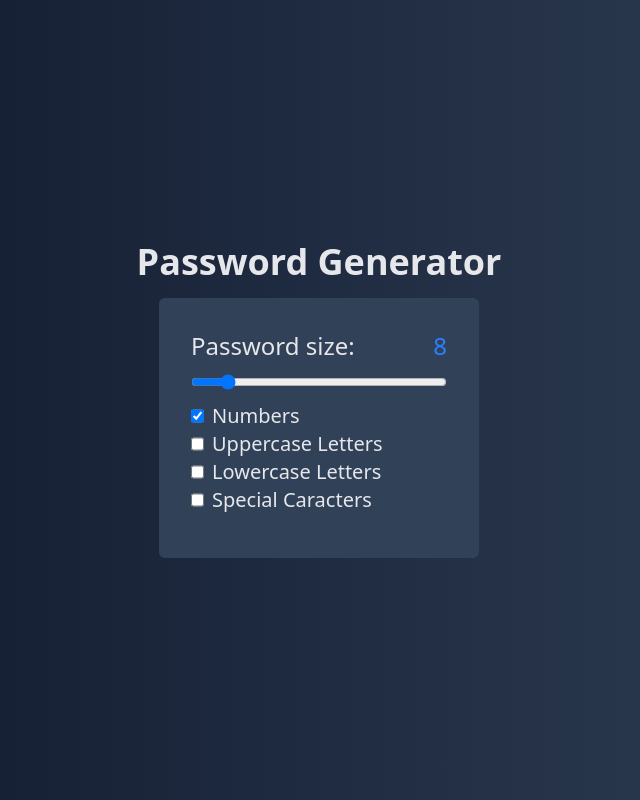
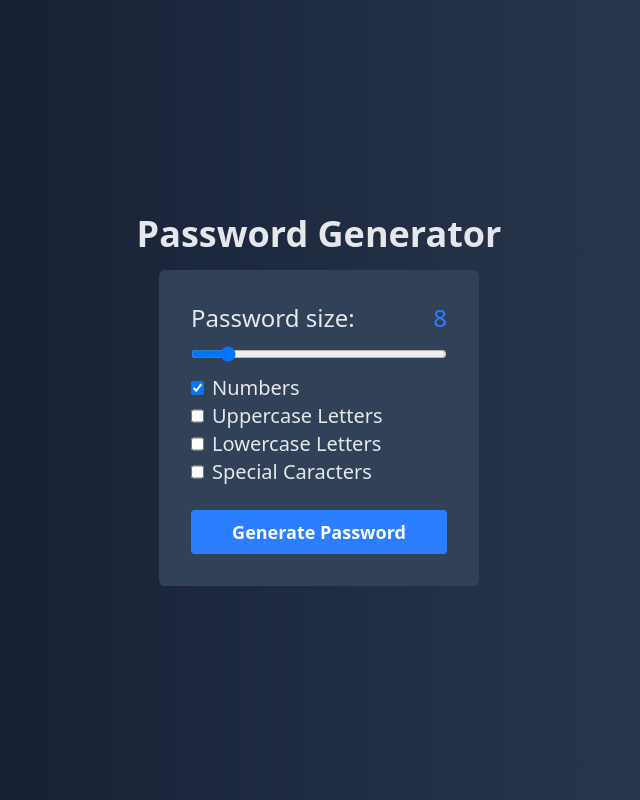
Before and after one commit to MateusPedrosoSilva/password-generator, a Next.js app: page / in a window 1280 px wide. Shown: the whole page, without its empty margins (321-961 px from the left). Built offline with nearby package versions, Linux system fonts and the light colour scheme.

Commit message:
feat: add generate password initial function

```diff
--- a/src/app/data/CaracterOptions.ts
+++ b/src/app/data/CaracterOptions.ts
@@ -1,10 +1,11 @@
 import CaracterOption from "../model/CaracterOption";
+import CaractersIds from "../model/CaractersIds";
 
 const caracterOptions: CaracterOption[] = [
-  { id: "number", name: "Numbers", value: true },
-  { id: "uppercase", name: "Uppercase Letters", value: false },
-  { id: "lowercase", name: "Lowercase Letters", value: false },
-  { id: "special", name: "Special Caracters", value: false },
+  { id: CaractersIds.NUMBERS, name: "Numbers", value: true },
+  { id: CaractersIds.UPPERCASE, name: "Uppercase Letters", value: false },
+  { id: CaractersIds.LOWERCASE, name: "Lowercase Letters", value: false },
+  { id: CaractersIds.SPECIAL, name: "Special Caracters", value: false },
 ];
 
 export default caracterOptions;
--- /dev/null
+++ b/src/app/model/CaractersIds.ts
@@ -0,0 +1,8 @@
+enum CaractersIds {
+  NUMBERS = "numbers",
+  UPPERCASE = "uppercase",
+  LOWERCASE = "lowercase",
+  SPECIAL = "special",
+}
+
+export default CaractersIds;
--- /dev/null
+++ b/src/app/model/generatePassword.ts
@@ -0,0 +1,34 @@
+import CaracterOption from "./CaracterOption";
+import CaractersIds from "./CaractersIds";
+
+export default class Password {
+  static hasOptions(id: string, caracterOptions: CaracterOption[]) {
+    const caracterOption = caracterOptions.find((option) => option.id === id);
+    return caracterOption?.value;
+  }
+
+  static generatePassword(size: number, caracterOptions: CaracterOption[]) {
+    let possibleCaracters = "";
+    let password = "";
+
+    if (Password.hasOptions(CaractersIds.NUMBERS, caracterOptions)) {
+      possibleCaracters += "0123456789";
+    }
+    if (Password.hasOptions(CaractersIds.UPPERCASE, caracterOptions)) {
+      possibleCaracters += "ABCDEFGHIJKLMNOPQRSTUVWXYZ";
+    }
+    if (Password.hasOptions(CaractersIds.LOWERCASE, caracterOptions)) {
+      possibleCaracters += "abcdefghijklmnopqrstuvwxyz";
+    }
+    if (Password.hasOptions(CaractersIds.SPECIAL, caracterOptions)) {
+      possibleCaracters += "!@#$%^&*-";
+    }
+
+    for (let index = 0; index < size; index++) {
+      const random = Math.floor(Math.random() * possibleCaracters.length);
+      password += possibleCaracters.charAt(random);
+    }
+
+    return password;
+  }
+}
--- a/src/app/page.tsx
+++ b/src/app/page.tsx
@@ -2,15 +2,22 @@
 import { useState } from "react";
 import caracterOptions from "./data/CaracterOptions";
 import OptionCheckbox from "./components/OptionCheckbox";
+import Password from "./model/generatePassword";
 
 export default function Home() {
   const [passwordSize, setPasswordSize] = useState<number>(8);
   const [caracterTypes, setCaracterTypes] = useState(caracterOptions);
+  const [password, setPassword] = useState("");
 
   const handleOptionsChange = (index: number) => {
     const aux = [...caracterTypes];
     aux[index].value = !aux[index].value;
     setCaracterTypes([...aux]);
+  };
+
+  const generatePassword = () => {
+    const newPassword = Password.generatePassword(passwordSize, caracterTypes);
+    setPassword(newPassword);
   };
 
   return (
@@ -45,6 +52,13 @@ export default function Home() {
             );
           })}
         </div>
+        <button
+          className="text-white bg-blue-500 text-lg rounded font-bold w-full p-2 mt-3"
+          onClick={generatePassword}
+        >
+          Generate Password
+        </button>
+        {password}
       </div>
     </main>
   );
```
